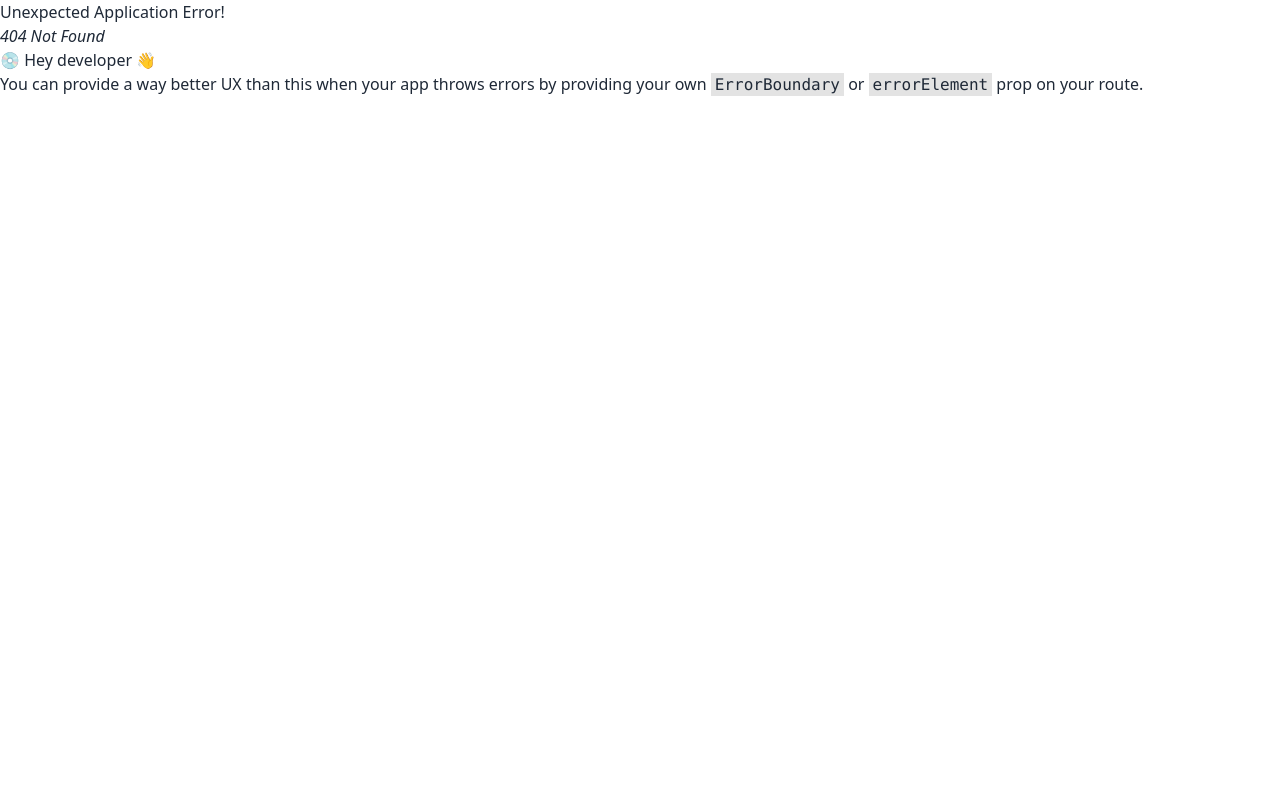
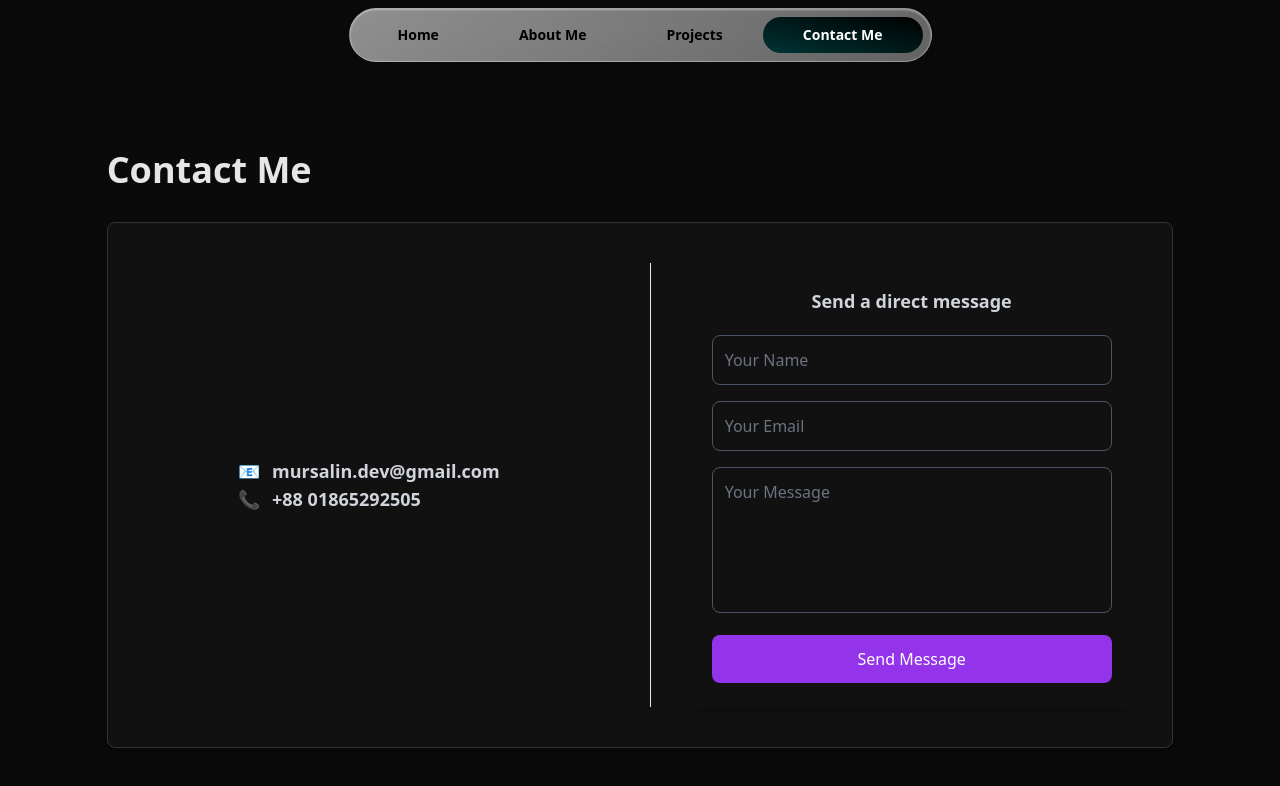
Before and after one commit to MursalinDevOps/mn-dev-portfolio, a React (Vite) app: page /contact in a window 1280 px wide. Before the commit this address had no page. Shown: the top 786 px of the page. Built offline with nearby package versions, Linux system fonts and the light colour scheme.

Commit message:
contact me section added

```diff
--- /dev/null
+++ b/src/components/Contact/ContactMe.jsx
@@ -0,0 +1,66 @@
+import { useLocation } from "react-router-dom";
+import NavBar from "../Navbar/Navbar";
+
+const ContactMe = () => {
+    const location = useLocation();
+    return (
+        <div className={`min-h-screen items-center  ${location.pathname !== '/' ? 'bg-[#0a0a0a]' : ''}`}>
+            {/* Navbar */}
+            {location.pathname !== '/' && (
+                <nav>
+                    <NavBar />
+                </nav>
+            )}
+
+            {/* Main Content */}
+            <div className="w-10/12 mx-auto pt-20">
+                <h2 className="text-4xl font-semibold text-base-300 mb-8 ">Contact Me</h2>
+                <div className="grid grid-cols-12 gap-5 border border-[#333] rounded-lg shadow-lg bg-[#111] py-10">
+                    {/* Contact Info */}
+                    <div className="col-span-12 md:col-span-6 flex flex-col justify-center items-start p-10 space-y-4">
+                        <div className=" mx-auto">
+                        <p className="text-lg font-semibold text-gray-300 flex items-center">
+                            📧 <span className="ml-3">mursalin.dev@gmail.com</span>
+                        </p>
+                        <p className="text-lg font-semibold text-gray-300 flex items-center">
+                            📞 <span className="ml-3">+88 01865292505</span>
+                        </p>
+                        </div>
+                    </div>
+
+                    {/* Contact Form */}
+                    <div className="col-span-12 md:col-span-6 flex justify-center items-center border-l">
+                        <form className="w-full max-w-md bg-[#111] p-6 rounded-lg shadow-lg">
+                            <h2 className="text-lg font-semibold text-gray-300 pb-5 text-center">
+                                Send a direct message
+                            </h2>
+                            <input
+                                type="text"
+                                placeholder="Your Name"
+                                className="w-full p-3 bg-transparent border border-gray-600 text-white rounded-lg outline-none placeholder-gray-500 mb-4"
+                            />
+                            <input
+                                type="email"
+                                placeholder="Your Email"
+                                className="w-full p-3 bg-transparent border border-gray-600 text-white rounded-lg outline-none placeholder-gray-500 mb-4"
+                            />
+                            <textarea
+                                placeholder="Your Message"
+                                className="w-full p-3 bg-transparent border border-gray-600 text-white rounded-lg outline-none placeholder-gray-500 resize-none mb-4"
+                                rows="5"
+                            />
+                            <button
+                                type="submit"
+                                className="w-full py-3 bg-purple-600 hover:bg-purple-700 text-white rounded-lg transition duration-300"
+                            >
+                                Send Message
+                            </button>
+                        </form>
+                    </div>
+                </div>
+            </div>
+        </div>
+    );
+};
+
+export default ContactMe;
--- a/src/components/Navbar/Navbar.jsx
+++ b/src/components/Navbar/Navbar.jsx
@@ -7,6 +7,7 @@ export default function NavBar() {
                 <NavLink className="px-10 rounded-full py-2" to='/'>Home</NavLink>
                 <NavLink className="px-10 rounded-full py-2" to='/about'>About Me</NavLink>
                 <NavLink className="px-10 rounded-full py-2" to='/projects'>Projects</NavLink>
+                <NavLink className="px-10 rounded-full py-2" to='/contact'>Contact Me</NavLink>
                 </ul>
             </div>
 
--- a/src/components/Root.jsx
+++ b/src/components/Root.jsx
@@ -1,3 +1,4 @@
+import ContactMe from "./Contact/ContactMe";
 import Hero from "./Hero/Hero";
 import Navbar from "./Navbar/Navbar";
 import TechStack from "./TechStack/TechStack";
@@ -23,9 +24,12 @@ const Root = () => {
             </header>
             {/* bg-gradient-to-r from-black/90 via-black to-black/90 */}
             <main className="bg-[#0a0a0a]">
-                <section className="py-16">
+                <section>
                     <TechStack></TechStack>
                 </section>
+                {/* <section>
+                <ContactMe></ContactMe>
+                </section> */}
             </main>
         </div>
     );
--- a/src/components/TechStack/TechStack.jsx
+++ b/src/components/TechStack/TechStack.jsx
@@ -9,7 +9,7 @@ const TechStack = () => {
         .catch((err)=>{console.log(err)})
     },[])
     return (
-        <div className="md:w-10/12 mx-auto">
+        <div className="md:w-10/12 mx-auto pt-20">
             <div className="text-base-100 mb-5">
             <h2 className="text-4xl font-semibold mb-2">Tech Stack</h2>
             <p className="">Technologies which I have learned and mostly use in my projects</p>
--- a/src/main.jsx
+++ b/src/main.jsx
@@ -8,6 +8,7 @@ import {
 import Root from './components/Root';
 import About from './components/About/About';
 import Projects from './components/Projects/Projects';
+import ContactMe from './components/Contact/ContactMe';
 
 const router = createBrowserRouter([
   {
@@ -21,6 +22,10 @@ const router = createBrowserRouter([
   {
     path:'/projects',
     element:<Projects></Projects>
+  },
+  {
+path:'/contact',
+element:<ContactMe></ContactMe>
   }
 ]);
 createRoot(document.getElementById('root')).render(
```
